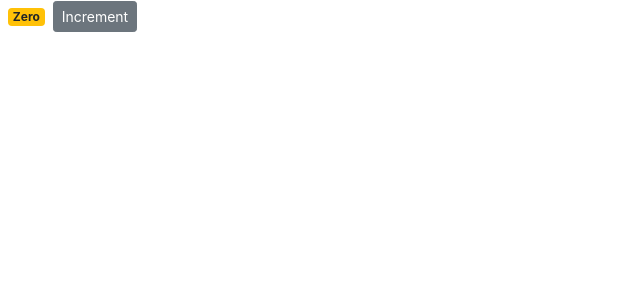
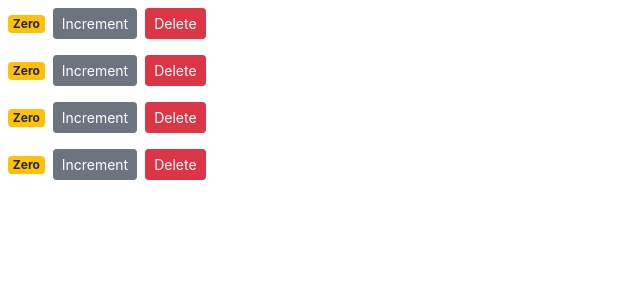
Before and after one commit to smdirr/reacttutorial, a React (Create React App) app in the folder counter-app/: page / in a window 1280 px wide. Shown: the top 300 px of the page, without its empty margins (0-640 px from the left). Built offline with nearby package versions, Linux system fonts and the light colour scheme.

Commit message:
handling events beetween components

```diff
--- a/counter-app/src/components/counter.jsx
+++ b/counter-app/src/components/counter.jsx
@@ -1,25 +1,28 @@
 import React, { Component } from "react";
 
 class Counter extends Component {
-  state = { count: 0 };
+  state = { value: this.props.value };
 
-  // constructor() {
-  //   super();
-  //   this.handleIncrement = this.handleIncrement.bind(this);
-  // }
+  handleIncrement = product => {
+    this.setState({ count: this.state.value + 1 });
+  };
 
-  handleIncrement = () => {
-    this.setState({ count: this.state.count + 1 });
-  };
   render() {
+    console.log("props", this.props);
     return (
       <div>
         <span className={this.getBadgeClasses()}>{this.formatCount()}</span>
         <button
-          onClick={this.handleIncrement}
+          onClick={() => this.handleIncrement(2)}
           className="btn btn-secondary btn-sm"
         >
           Increment
+        </button>
+        <button
+          onClick={this.props.onDelete}
+          className="btn btn-danger btn-sm m-2"
+        >
+          Delete
         </button>
       </div>
     );
@@ -27,12 +30,12 @@
 
   getBadgeClasses() {
     let classes = "badge m-2 badge-";
-    classes += this.state.count === 0 ? "warning" : "primary";
+    classes += this.state.value === 0 ? "warning" : "primary";
     return classes;
   }
 
   formatCount() {
-    const { count } = this.state;
+    const { value: count } = this.state;
     return count === 0 ? "Zero" : count;
   }
 }
--- /dev/null
+++ b/counter-app/src/components/counters.jsx
@@ -0,0 +1,34 @@
+import React, { Component } from "react";
+import Counter from "./counter";
+
+class Counters extends Component {
+  state = {
+    counters: [
+      { id: 1, value: 0 },
+      { id: 2, value: 0 },
+      { id: 3, value: 0 },
+      { id: 4, value: 0 }
+    ]
+  };
+
+  hangleDelete = () => {
+    console.log("Event handler called");
+  };
+
+  render() {
+    return (
+      <div>
+        {this.state.counters.map(counter => (
+          <Counter
+            key={counter.id}
+            onDelete={this.hangleDelete}
+            value={counter.value}
+            id={counter.id}
+          />
+        ))}
+      </div>
+    );
+  }
+}
+
+export default Counters;
--- a/counter-app/src/index.js
+++ b/counter-app/src/index.js
@@ -4,9 +4,9 @@
 import App from "./App";
 import * as serviceWorker from "./serviceWorker";
 import "bootstrap/dist/css/bootstrap.css";
-import Counter from "./components/counter";
+import Counters from "./components/counters";
 
-ReactDOM.render(<Counter />, document.getElementById("root"));
+ReactDOM.render(<Counters />, document.getElementById("root"));
 
 // If you want your app to work offline and load faster, you can change
 // unregister() to register() below. Note this comes with some pitfalls.
```
